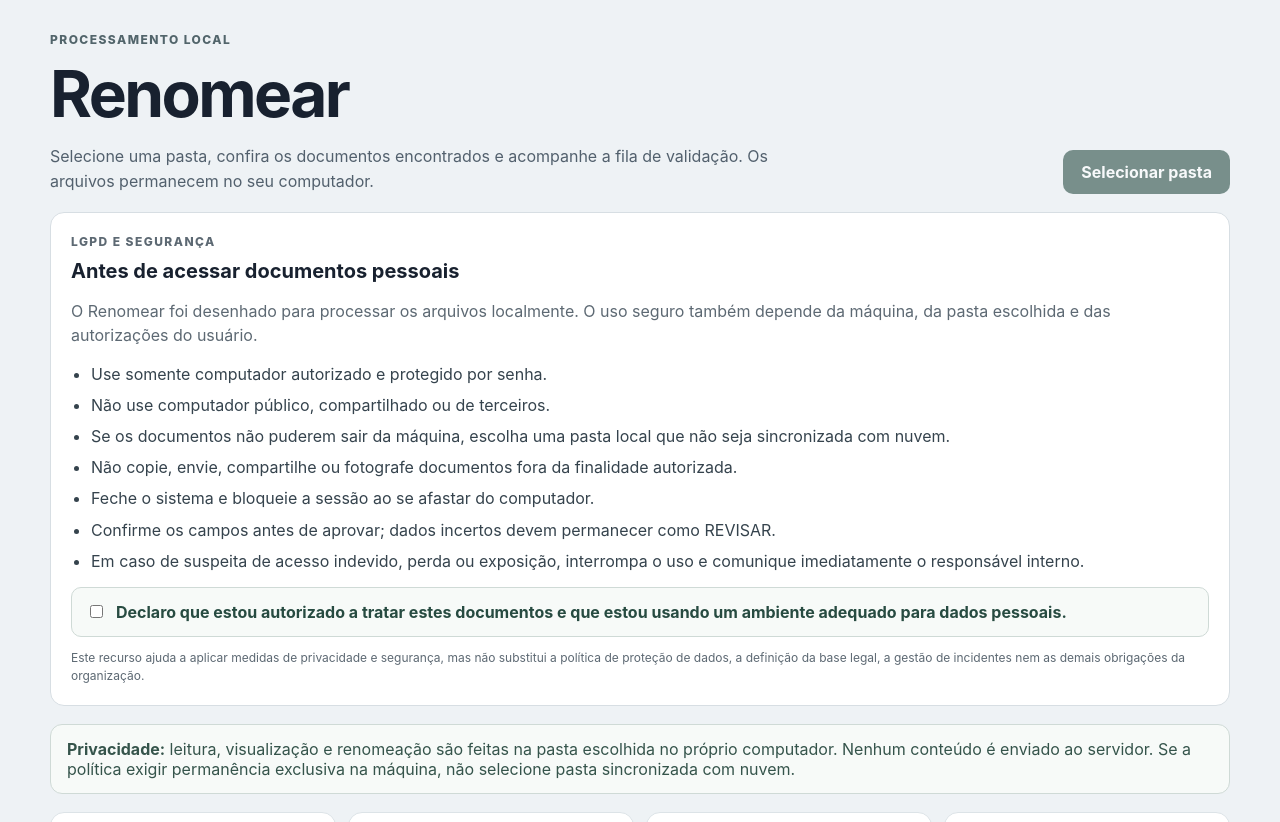
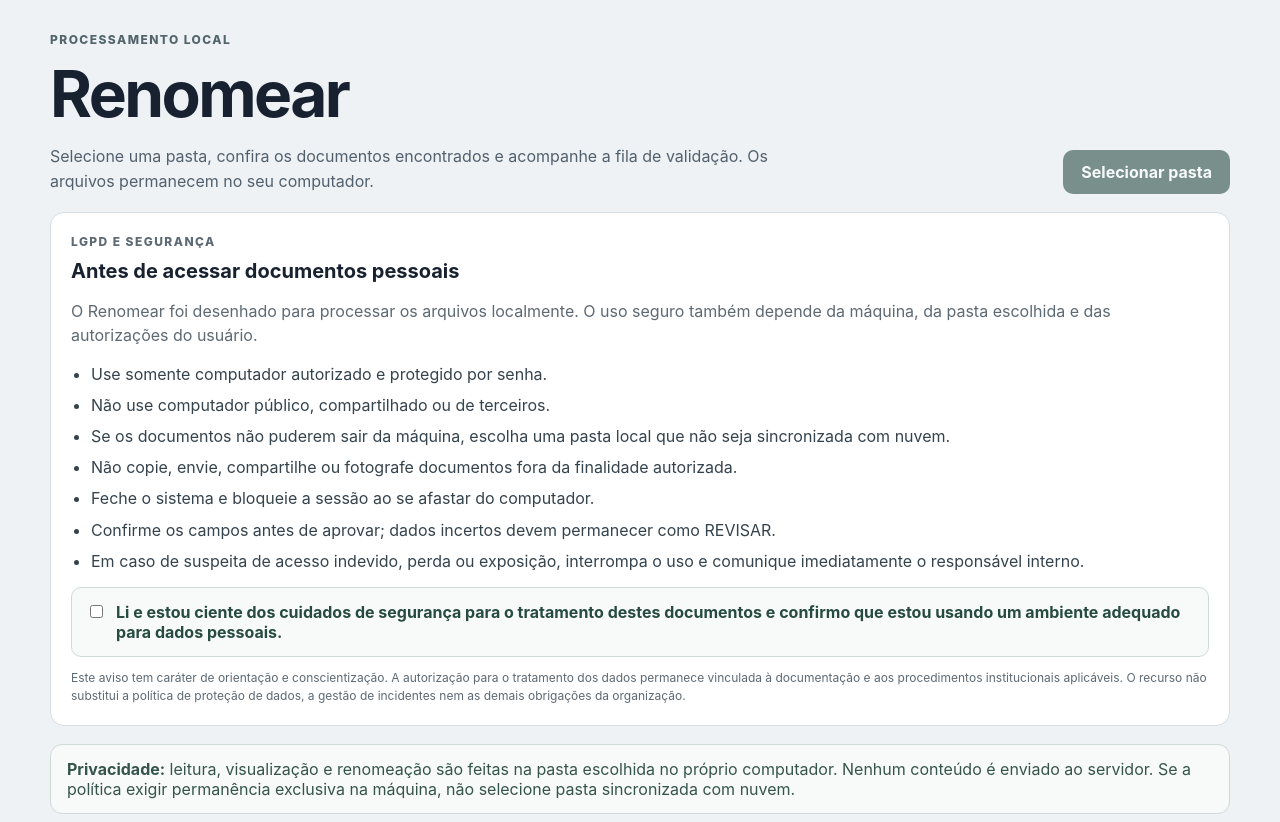
Before and after one commit to AlfredPennywhorth/renomear, a React (Vite) app: page / in a window 1280 px wide. Shown: the top 822 px of the page. Built offline with nearby package versions, Linux system fonts and the light colour scheme.

Commit message:
fix: tratar aviso LGPD como conscientização operacional

```diff
--- a/src/components/SecurityNotice.tsx
+++ b/src/components/SecurityNotice.tsx
@@ -32,13 +32,12 @@
           onChange={(event) => onAcceptedChange(event.target.checked)}
         />
         <span>
-          Declaro que estou autorizado a tratar estes documentos e que estou usando um ambiente adequado para dados pessoais.
+          Li e estou ciente dos cuidados de segurança para o tratamento destes documentos e confirmo que estou usando um ambiente adequado para dados pessoais.
         </span>
       </label>
 
       <p className="security-footnote">
-        Este recurso ajuda a aplicar medidas de privacidade e segurança, mas não substitui a política de proteção de dados,
-        a definição da base legal, a gestão de incidentes nem as demais obrigações da organização.
+        Este aviso tem caráter de orientação e conscientização. A autorização para o tratamento dos dados permanece vinculada à documentação e aos procedimentos institucionais aplicáveis. O recurso não substitui a política de proteção de dados, a gestão de incidentes nem as demais obrigações da organização.
       </p>
     </section>
   )
```
